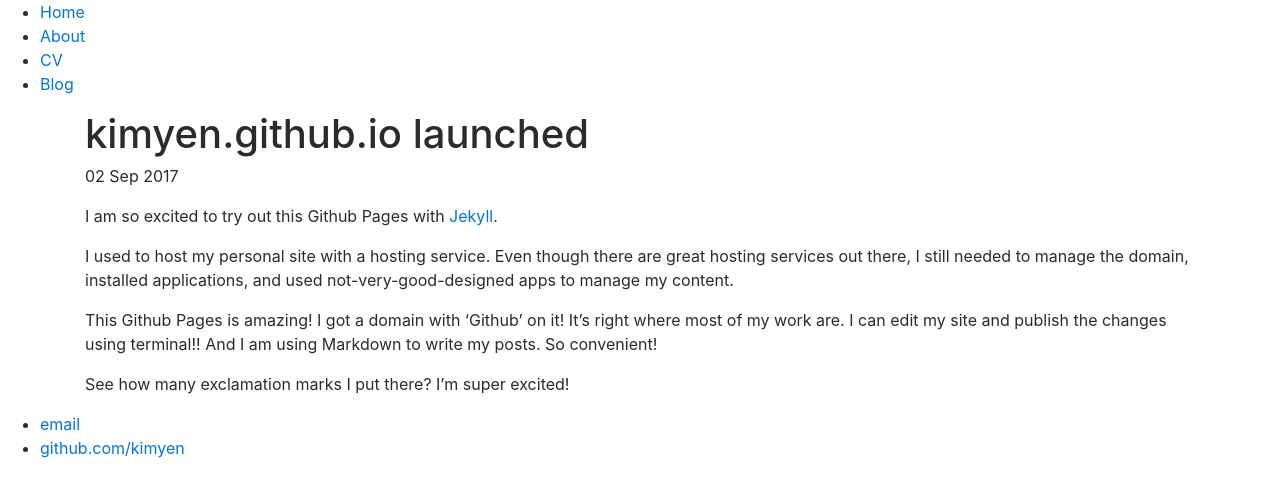
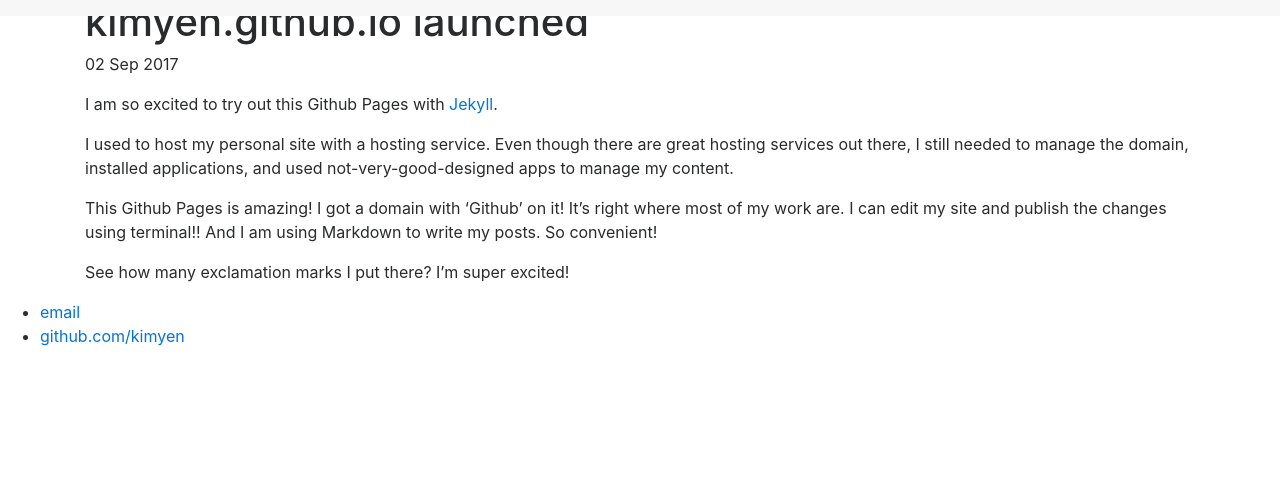
Before and after one commit to kimyen/kimyen.github.io-old, a Jekyll site: the page built from _posts/2017-09-02-site-launched.md, in a window 1280 px wide. Shown: the top 497 px of the page. Built offline with Jekyll 4.4.1, drawn with Linux system fonts in a browser that asks for light colours.

Commit message:
Revert "revert changes to navbar"
This reverts commit ea71b69e936e143e03f465e0782e69f92a9d06da.

```diff
--- a/_layouts/default.html
+++ b/_layouts/default.html
@@ -6,13 +6,23 @@
 		<link rel="stylesheet" type="text/css" href="/css/bootstrap.css">
 	</head>
 	<body>
-		<nav>
-    			<ul>
-        			<li><a href="/">Home</a></li>
-	        		<li><a href="/about">About</a></li>
-        			<li><a href="/cv">CV</a></li>
-        			<li><a href="/blog">Blog</a></li>
-    			</ul>
+		<nav class="navbar fixed-top navbar-light bg-faded">
+    			<div class="collapse navbar-collapse" id="navbarText">
+				<ul class="navbar-nav mr-auto">
+					<li class="nav-item">
+						<a class="nav-link" href="/">Home</a>
+					</li>
+					<li class="nav-item">
+						<a class="nav-link" href="/about">About</a>
+					</li>
+					<li class="nav-item">
+						<a class="nav-link" href="/cv">CV</a>
+					</li>
+					<li class="nav-item">
+						<a class="nav-link" href="/blog">Blog</a>
+					</li>
+				</ul>
+			</div>
 		</nav>
 		<div class="container">
 
```
